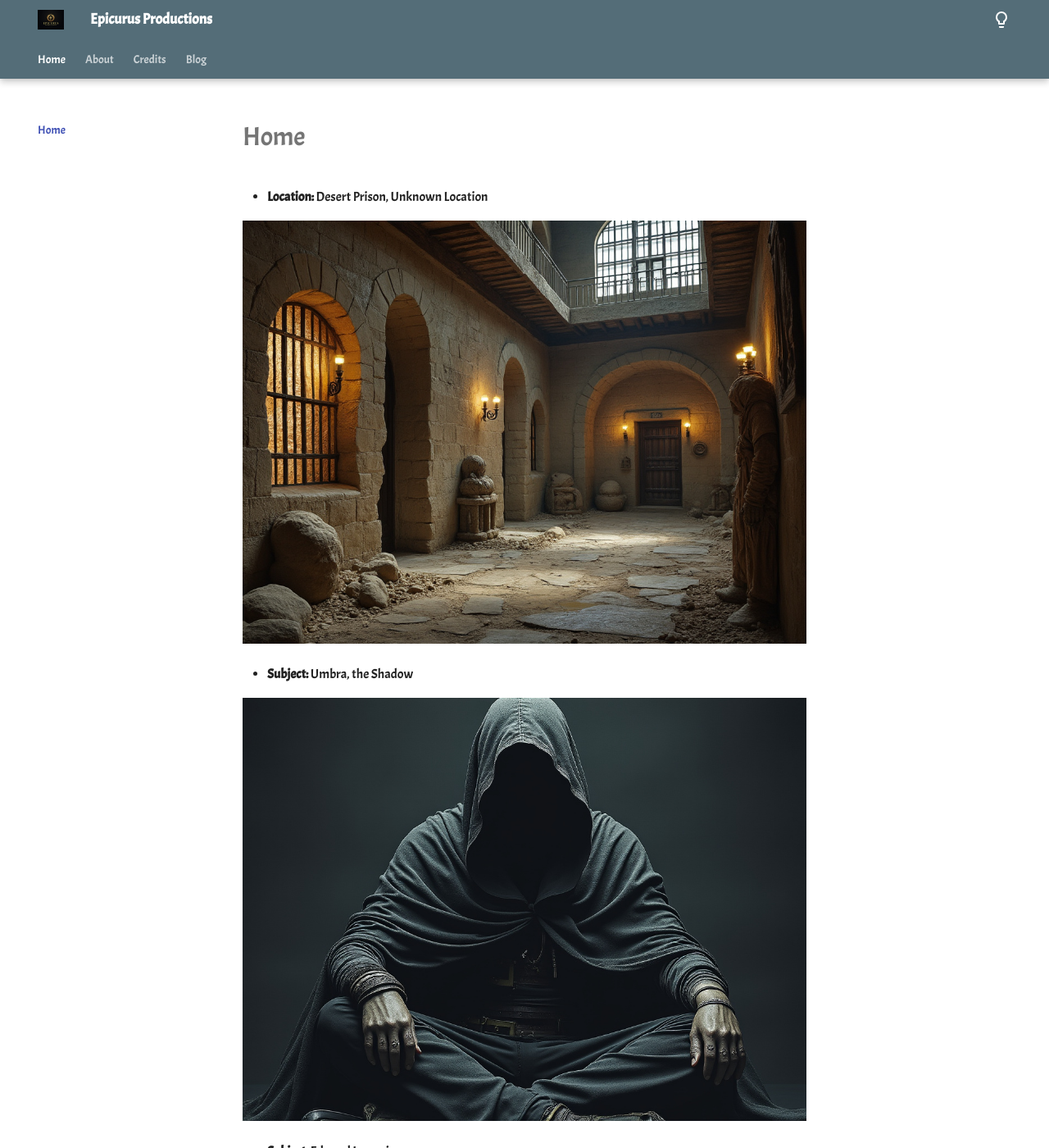
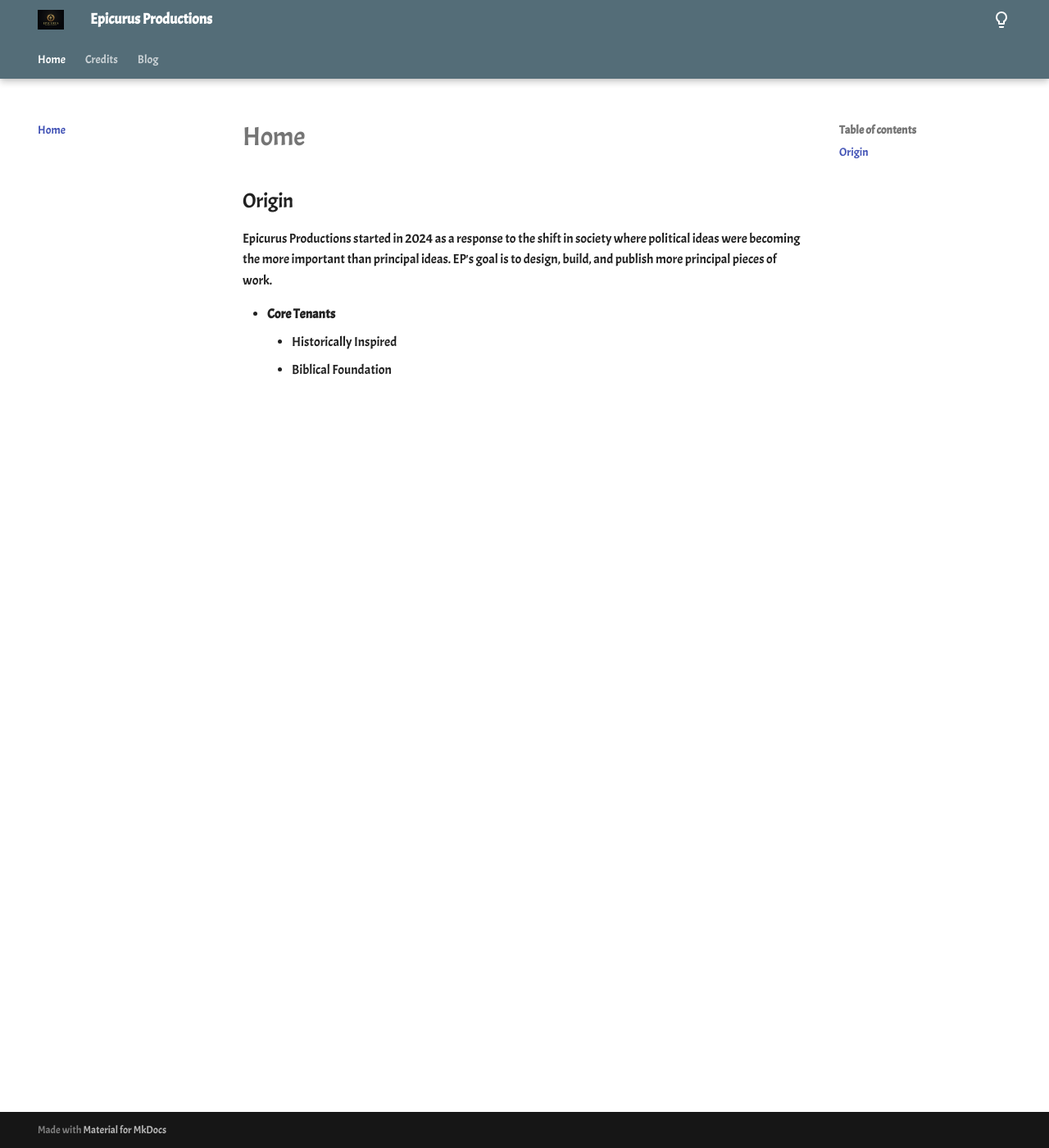
Before and after one commit to gamefreakcabe/solomons-arboretum, an MkDocs documentation site: the page built from docs/index.md, in a window 1280 px wide and 1400 px high. Shown: the whole window at 82% size. Built offline with MkDocs 1.6.1 and Material for MkDocs 9.7.7, drawn with Linux system fonts in a browser that asks for light colours.

Commit message:
new arrangement

```diff
--- a/docs/index.md
+++ b/docs/index.md
@@ -1,13 +1,9 @@
 # Home
 
-* **Location:** Desert Prison, Unknown Location
+## Origin
 
-![setting desert prison](images/CoS/desert-prison-2.jpeg)
+Epicurus Productions started in 2024 as a response to the shift in society where political ideas were becoming the more important than principal ideas. EP's goal is to design, build, and publish more principal pieces of work.
 
-* **Subject:** Umbra, the Shadow
-
-![character lee](images/CoS/shadow2.jpeg)
-
-* **Subject:** Edward Lee, prisoner
-
-![character lee](images/CoS/lee1.jpeg)
+* **Core Tenants**
+    * Historically Inspired
+    * Biblical Foundation
--- a/mkdocs.yml
+++ b/mkdocs.yml
@@ -32,7 +32,6 @@ theme:
   nav:
   - Section:
     - Home: docs/index.md
-    - About: docs/2-about.md
     - Credits: docs/999-credits.md
     - Scions of the Covenant:
       - blog/index.md
```
Also changed, not shown: docs/2-about.md (deleted, +0 -9 lines), docs/blog/index.md (+12 -0 lines).
